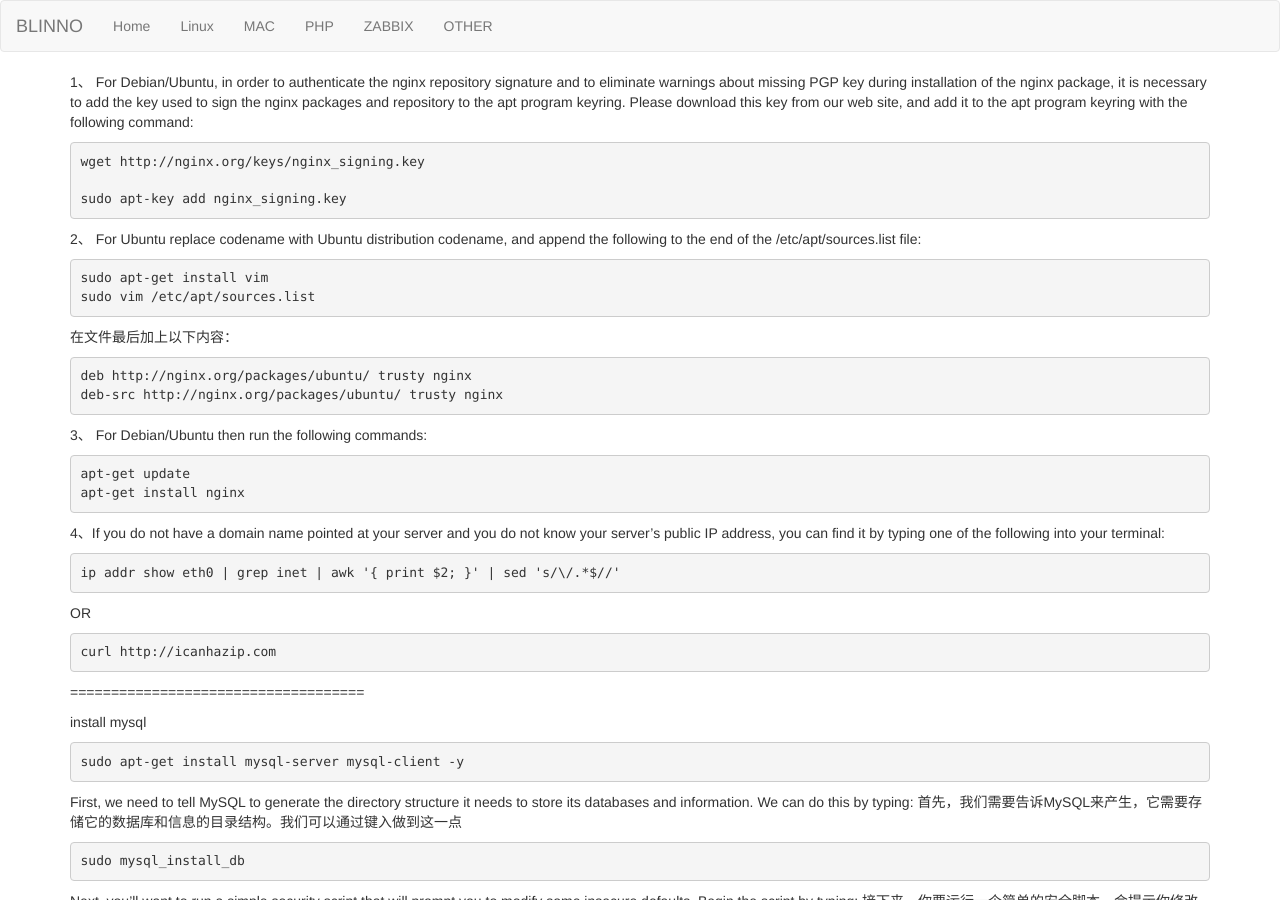
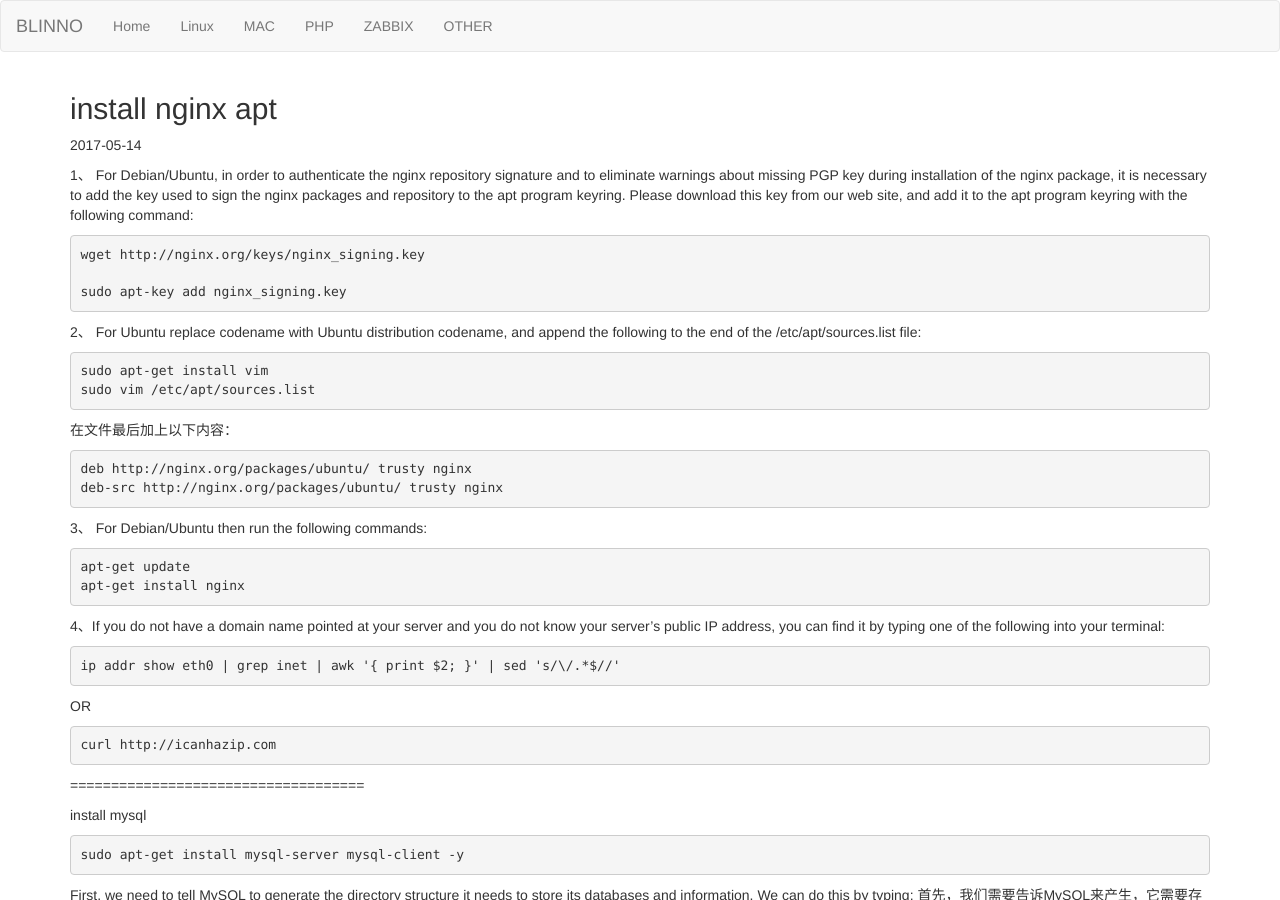
Before and after one commit to mxj333/blinno, a Jekyll site: the page built from _posts/linux/2017-05-14-install_nginx_apt.md, in a window 1280 px wide and 900 px high. Built offline with Jekyll 4.4.1, drawn with Linux system fonts in a browser that asks for light colours.

Commit message:
add linux

````diff
--- a/_posts/linux/2017-05-14-install_nginx_apt.md
+++ b/_posts/linux/2017-05-14-install_nginx_apt.md
@@ -5,6 +5,10 @@ meta: For Debian/Ubuntu, in order to authenticate the nginx repository signature
 source: http://www.blinno.net
 category: linux
 ---
+<h2>{{ page.title }}</h2>
+<p>{{ page.date | date: "%Y-%m-%d" }}</p>
+
+
 1、
 For Debian/Ubuntu, in order to authenticate the nginx repository signature and to eliminate warnings about missing PGP key during installation of the nginx package, it is necessary to add the key used to sign the nginx packages and repository to the apt program keyring. Please download this key from our web site, and add it to the apt program keyring with the following command:
 ```
````
